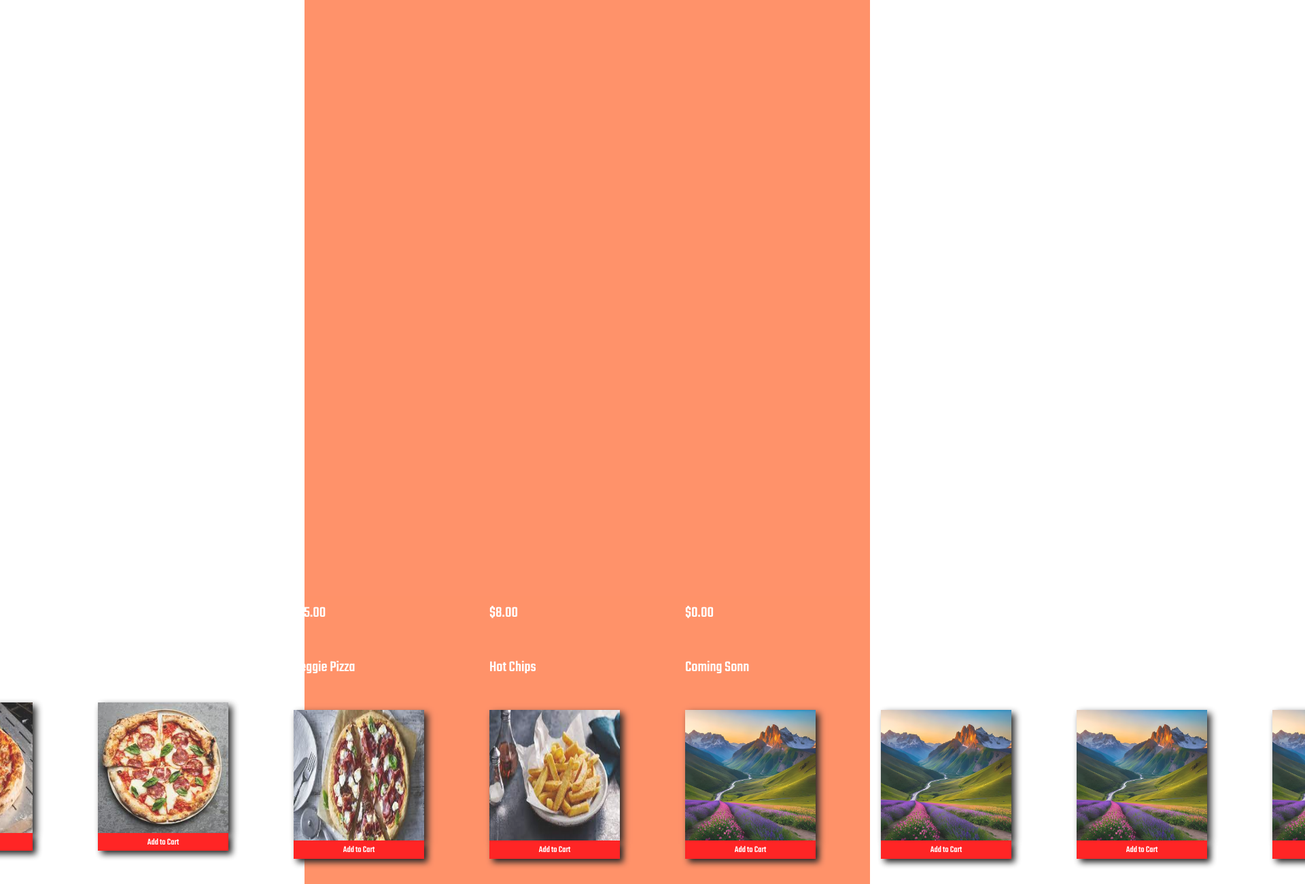
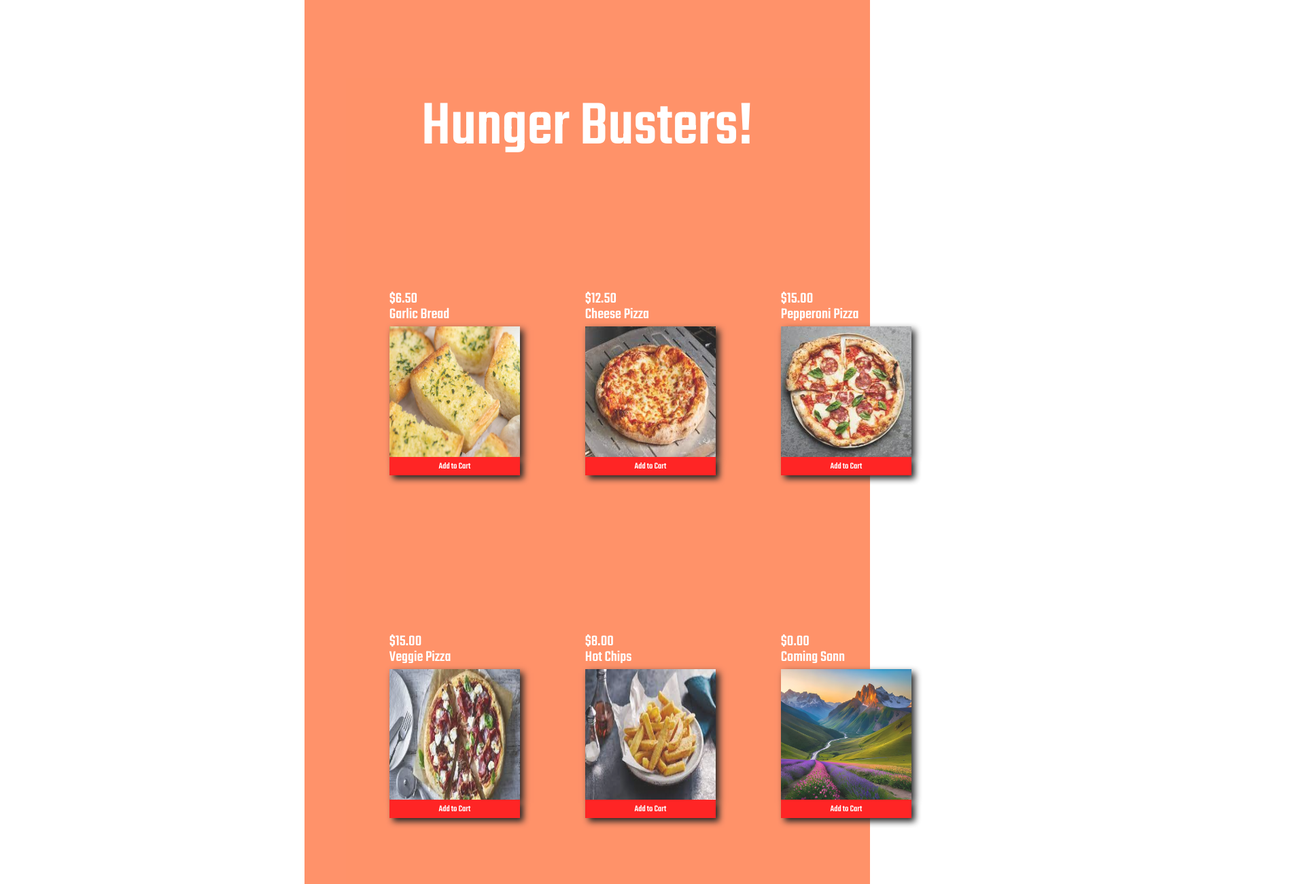
Before and after one commit to PitchLost/eShop, a plain HTML site: page index.html in a window 1280 px wide. Shown: the part 2680-3980 px from the top of the page at 68% size, 1920 px wide, since content can reach past the window. Drawn offline with Linux system fonts and the light colour scheme.

Commit message:
Main Stock

```diff
--- a/Styles/items.css
+++ b/Styles/items.css
@@ -249,22 +249,68 @@ h2 {
 /* All Styling for the main stock should be here. Note that there may be some general styling that affects it still */
 /* Instead of going for the least amount of code in this section I will be going for readibility. Single Item styling only! */
 
+/* Main Stock Styling LIMIT THIS */
+#mainStock button {
+z-index: 1000000000000;
+}
+
+#mainStockHeader {
+    position: absolute;
+    top: 10%;
+    font-size: 25mm;
+    color: white;
+}
+
 /* Stock Group 1 stlyes */
+
+
 
 #stockGroup1 {
     display: flex;
     flex-direction: row;
-
+    position: absolute;
+    top: 15%;
+    left: 15%;
+    margin-bottom: 5%;
+}
+#stockGroup1 .price {
+position: absolute;
+top: 40%;
+}
+#stockGroup1 .itemName {
+    position: absolute;
+    top: 30%;
 }
 
 /* Stock Group 2 Styles */
 #stockGroup2 {
     display: flex;
     flex-direction: row;
+    position: absolute;
+    top: 36%;
+    left: 15%;
 }
+#stockGroup2 .price {
+    position: absolute;
+    top: 40%;
+    }
+    #stockGroup2 .itemName {
+        position: absolute;
+        top: 30%;
+    }
 /* Stock Group 3 styles */
 #stockGroup3 {
     display: flex;
     flex-direction: row;
-
+    position: absolute;
+    top: 57%;
+    left: 15%;
 }
+#stockGroup3 .price {
+    position: absolute;
+    top: 40%;
+    }
+    #stockGroup3 .itemName {
+        position: absolute;
+        top: 30%;
+    }
--- a/index.html
+++ b/index.html
@@ -152,12 +152,15 @@
      <!-- Main Stock -->
 
      <div id="mainStock">
+
+        <header id="mainStockHeader">Hunger Busters!</header>
+
         <div id="stockGroup1">
 
             <div id="main1">
                 <p class="itemName">Garlic Bread</p>
                 <p class="price text">$6.50</p>
-                <div class="convertablePrice">6.5</div>
+
                 <img id="stockImage1" src="./images/gb.jpg"/>
                 <button class="cartBtn" type="button">Add to Cart</button>
                 <button class="cartRemove" type="button">Remove</button>
```
